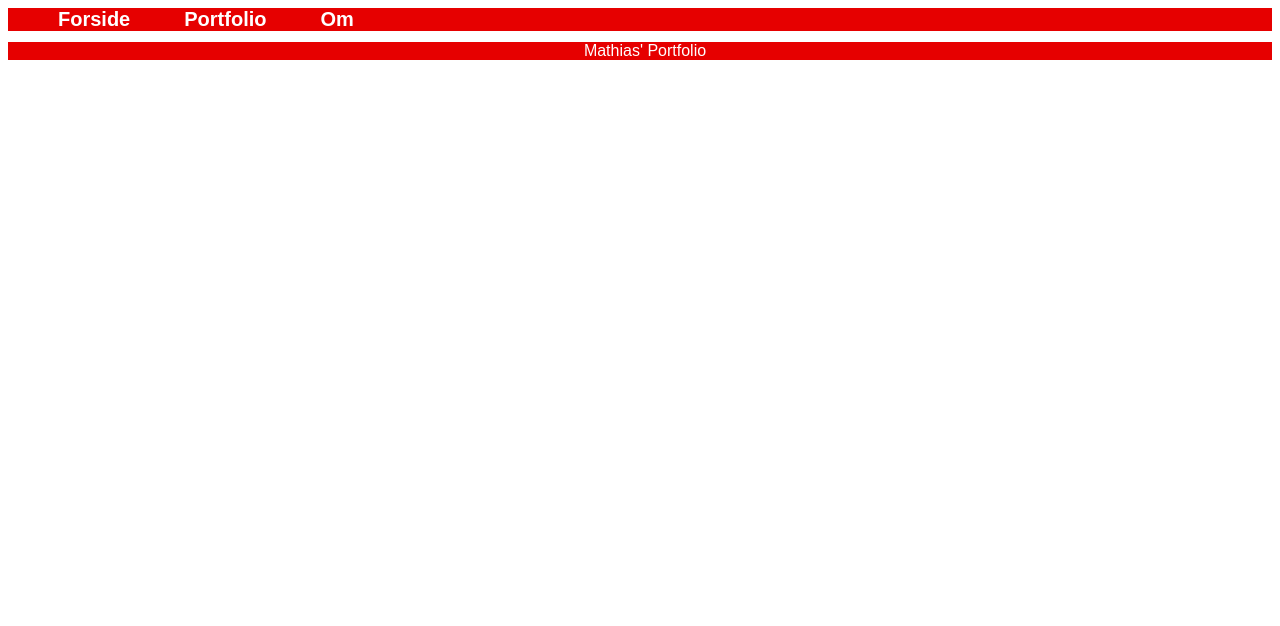
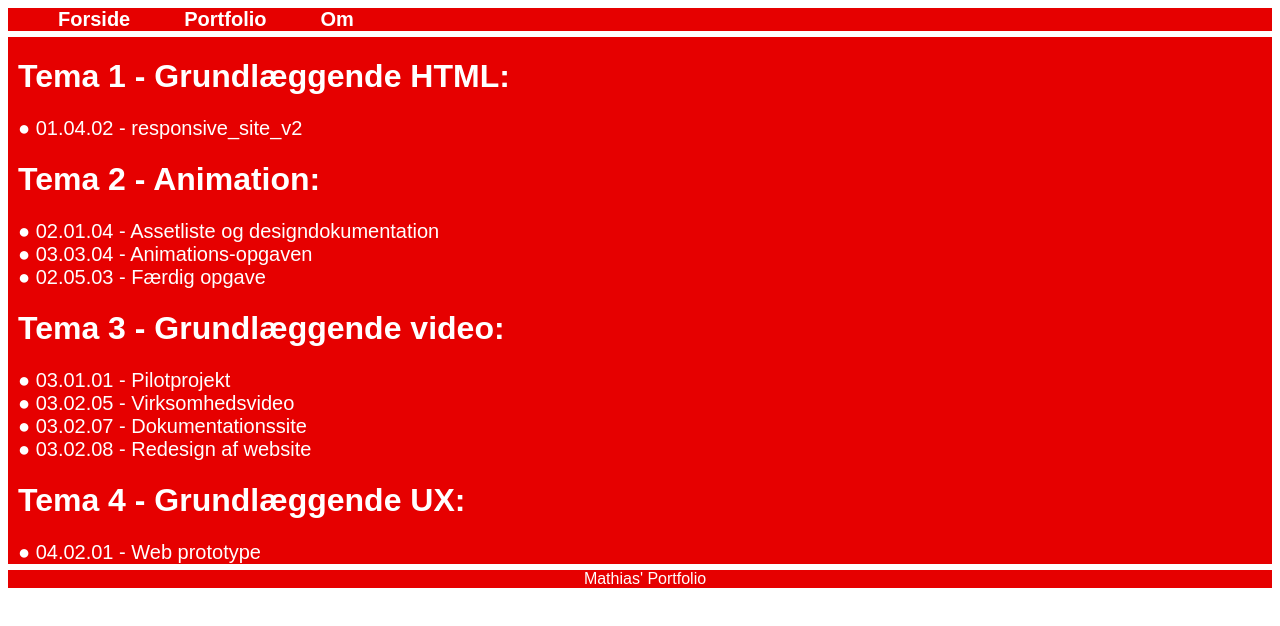
Before and after one commit to MathiasRH/portfolio, a plain HTML site: page portfolio.html in a window 1280 px wide. Drawn offline with Linux system fonts and the light colour scheme; a web font is replaced by a local one.

Commit message:
portfolio start

```diff
--- a/portfolio.html
+++ b/portfolio.html
@@ -22,6 +22,45 @@
         </header>
     </div>
 
+    <div id="sectionwrapper">
+        <div id="tema1">
+            <h1>Tema 1 - Grundlæggende HTML:</h1>
+
+            <a href="http://mathiashoeyer.dk/kea/01-web/04-responsive/01_04_02_responsive_v2">● 01.04.02 - responsive_site_v2</a>
+        </div>
+
+        <div id="tema2">
+            <h1>Tema 2 - Animation:</h1>
+
+            <a href="https://fronter.com/kea/links/files.phtml/1559030239$1104070$/1.+Semester/C.+Tema+02_prcent_3A+Grundl_prcent_E6ggende+Animation/02.01_prcent_3A+Ide+og+design/Afleveringer/Hold+A/02.01.04+Assetliste+og+designdokumentation/02_01_04_Spil_MathiasH_prcent_F8yer.pdf">● 02.01.04 - Assetliste og designdokumentation</a><br>
+            <a href="https://fronter.com/kea/links/files.phtml/1559030239$1104070$/1.+Semester/C.+Tema+02_prcent_3A+Grundl_prcent_E6ggende+Animation/02.01_prcent_3A+Ide+og+design/Afleveringer/Hold+A/02.01.04+Assetliste+og+designdokumentation/02_01_04_Spil_MathiasH_prcent_F8yer.pdf">● 03.03.04 - Animations-opgaven</a><br>
+            <a href="http://cajsaphoebe.dk/kea/02-animation/gruppe-8_dokumentationssite/">● 02.05.03 - Færdig opgave</a>
+        </div>
+
+        <div id="tema3">
+            <h1>Tema 3 - Grundlæggende video:</h1>
+
+            <a href="https://www.youtube.com/watch?v=79jB8yltsZQ">● 03.01.01 - Pilotprojekt</a><br>
+
+            <a href="http://mathiashoeyer.dk/kea/03-content/03-redesign/03_02_05_virksomhedsvideo/">● 03.02.05 - Virksomhedsvideo</a><br>
+
+            <a href="http://mathiashoeyer.dk/kea/03-content/03-redesign/03_02_07_dokumentationssite/">● 03.02.07 - Dokumentationssite</a><br>
+
+            <a href="http://mathiashoeyer.dk/kea/03-content/03-redesign/03_02_08_redesign/">● 03.02.08 - Redesign af website</a>
+        </div>
+
+        <div id="tema4">
+            <h1>Tema 4 - Grundlæggende UX:</h1>
+
+            <a href="https://fronter.com/kea/links/files.phtml/1559030239$1104070$/1.+Semester/E.+Tema+04_prcent_3A+Grundl_prcent_E6ggende+UX/04.02_prcent_3A+Web+prototype/Afleveringer/Afleveringer+Hold+A/04.02.01+-+Webprototype/04_03_01_web_prototype_MathiasH.pdf">● 04.02.01 - Web prototype</a>
+
+
+        </div>
+
+
+
+
+    </div>
     <footer>
         <p>Mathias' Portfolio</p>
     </footer>
--- a/style.css
+++ b/style.css
@@ -25,6 +25,11 @@ nav a {
     font-size: 20px;
     text-decoration: overline;
     margin-left: 50px;
+}
+
+#sectionwrapper {
+    background-color: #E60000;
+    border-top: solid 1px white;
 }
 
 nav {
@@ -75,6 +80,57 @@ p {
     margin-left: 10px;
 }
 
+a:hover {
+    color: lightgrey;
+}
+
+#tema1 a {
+    font-family: 'Francois One', sans-serif;
+    color: white;
+    font-size: 20px;
+    text-decoration: none;
+    margin-left: 10px;
+}
+
+#tema1 a:hover {
+    color: lightgrey;
+}
+
+#tema2 a {
+    font-family: 'Francois One', sans-serif;
+    color: white;
+    font-size: 20px;
+    text-decoration: none;
+    margin-left: 10px;
+}
+
+#tema2 a:hover {
+    color: lightgrey;
+}
+
+#tema3 a {
+    font-family: 'Francois One', sans-serif;
+    color: white;
+    font-size: 20px;
+    text-decoration: none;
+    margin-left: 10px;
+}
+
+#tema3 a:hover {
+    color: lightgrey;
+}
+
+#tema4 a {
+    font-family: 'Francois One', sans-serif;
+    color: white;
+    font-size: 20px;
+    text-decoration: none;
+    margin-left: 10px;
+}
+
+#tema4 a:hover {
+    color: lightgrey;
+}
 
 
 @media only screen and (max-width: 1200px) {
```
